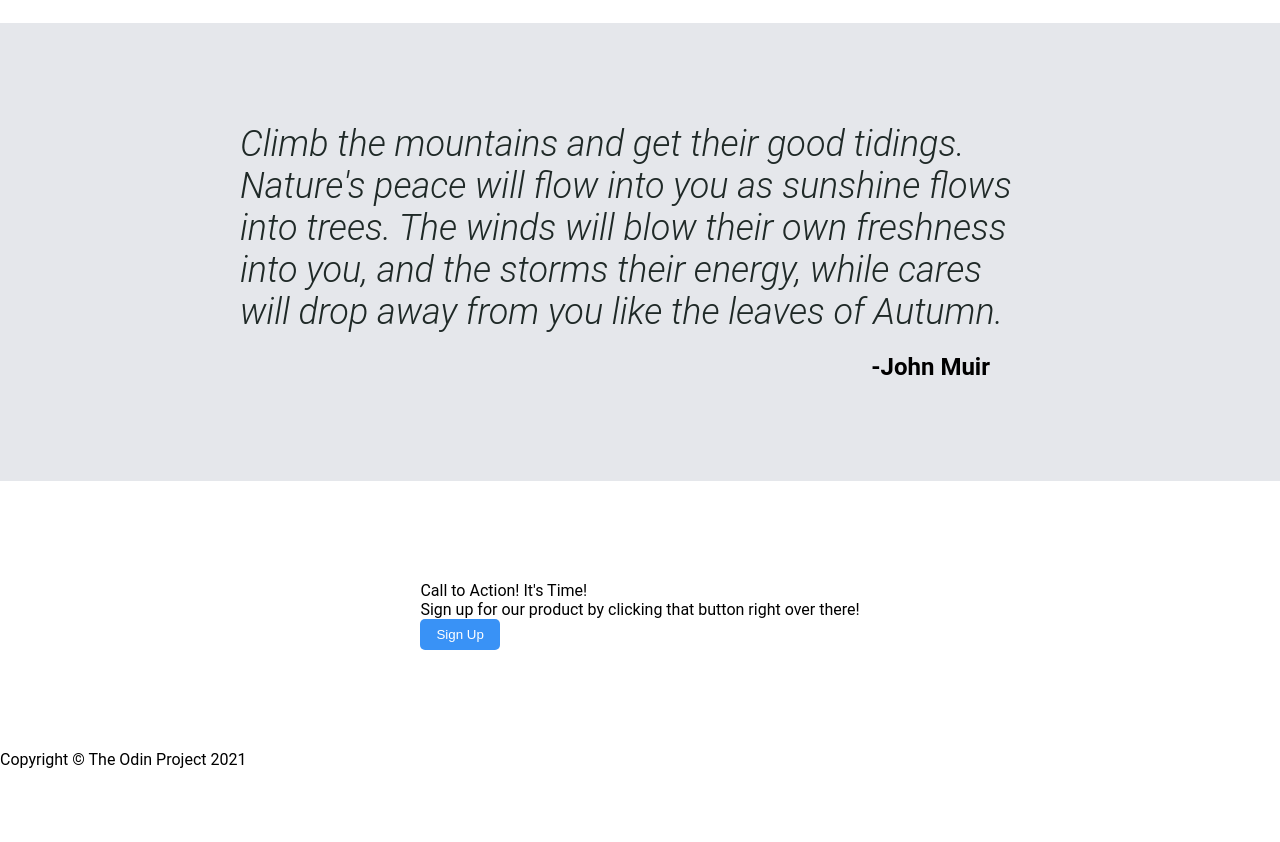
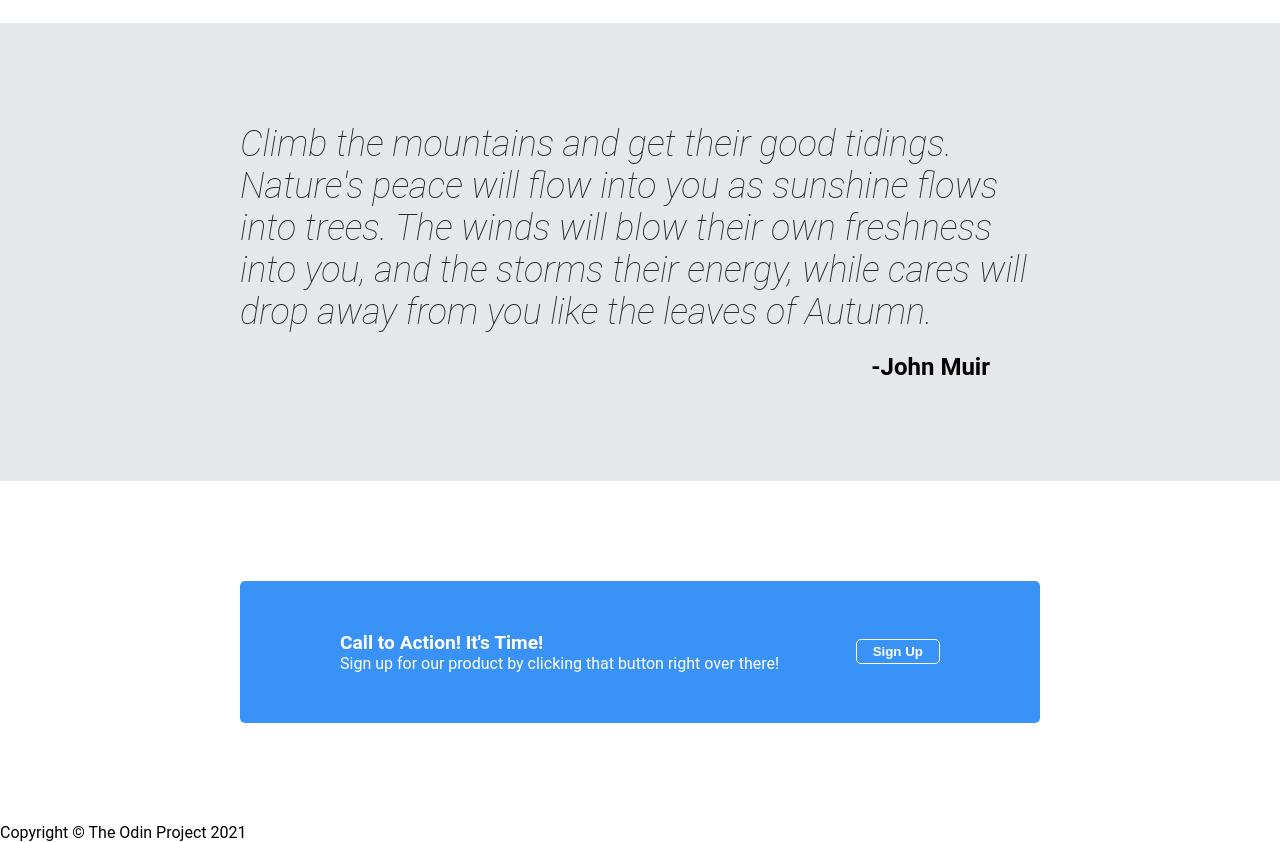
Before and after one commit to arnsocks/odin-landing, a plain HTML site: page index.html in a window 1280 px wide. Shown: the part 1040-1882 px from the top of the page. Before the commit the page ends 1809 px from the top, so only its background shows below. Drawn offline with Linux system fonts and the light colour scheme.

Commit message:
Complete section 4 - CTA

```diff
--- a/index.html
+++ b/index.html
@@ -67,8 +67,8 @@
 				<div class="cta">
 					<p class="cta-title">Call to Action! It's Time!</p>
 					<p class="cta-text">Sign up for our product by clicking that button right over there!</p>
-					<button>Sign Up</button>
 				</div>
+				<button>Sign Up</button>
 			</div>
 		</div>
 
--- a/styles.css
+++ b/styles.css
@@ -67,8 +67,6 @@ ul {
 	flex: 1;
 }
 
-
-
 .hero-title {
 	font-size: 48px;
 	font-weight: 900;
@@ -114,7 +112,7 @@ ul {
 .quote{
 	font-style: italic;
 	font-size: 36px;
-	font-weight: 300;
+	font-weight: 200;
 	color: #1f2927;
 }
 
@@ -124,10 +122,31 @@ ul {
 	font-size: 24px;
 	padding-right: 50px;
 }
+
+.section-four .container {
+	flex-basis: 600px;
+	background-color: #3992F6;
+	border-radius: 5px;
+	padding: 50px 100px;
+	justify-content: space-between;
+	align-items: center;
+	color: white;
+
+}
+
+.section-four button {
+	border: 1px solid white;
+}
+
+.cta-title {
+	font-weight: bold;
+	font-size: larger;
+}
 button {
 	background-color: #3992F6;
 	color: white;
-	padding: 8px 16px;
+	padding: 4px 16px;
 	border-radius: 5px;
 	border-style: none;
+	font-weight: bold;
 }
```
